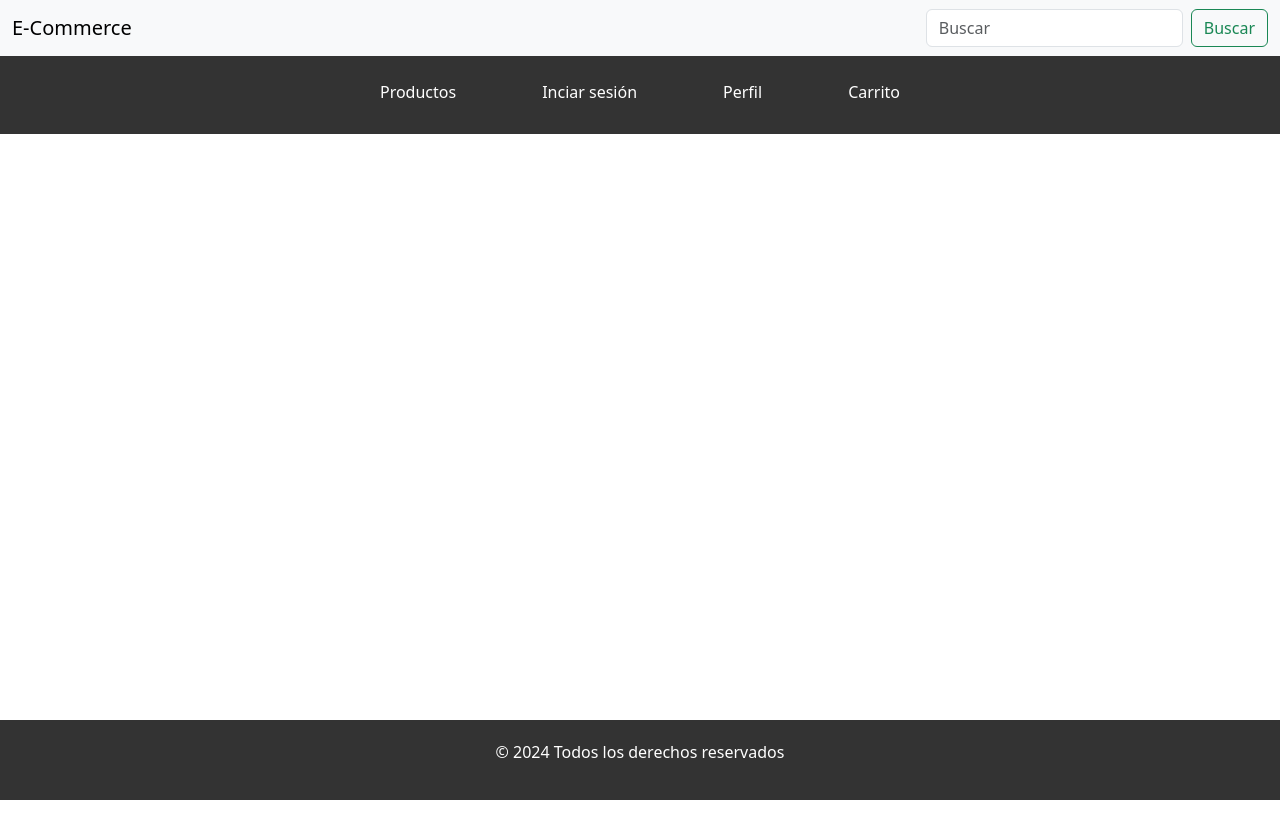
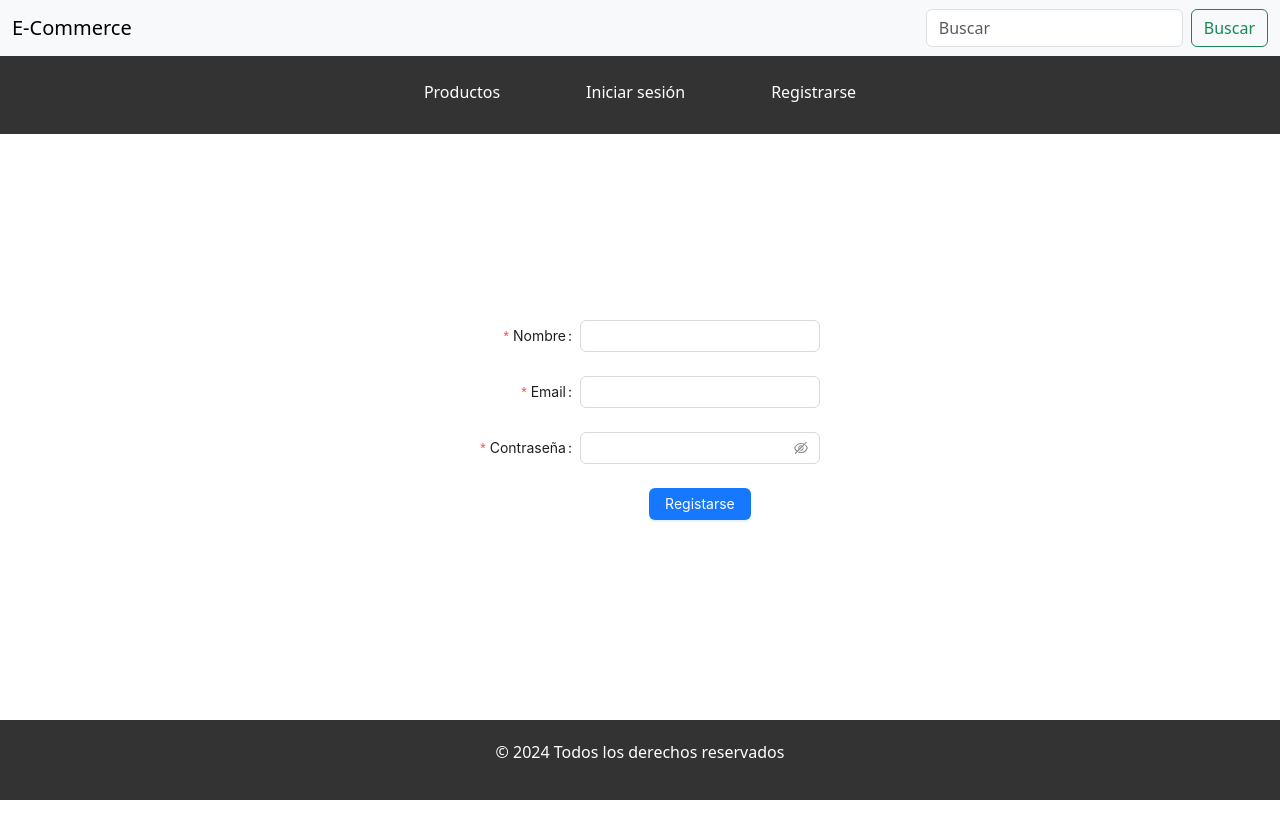
Before and after one commit to PatriciaAriasB/Ecommerce-React, a React (Vite) app: page /register in a window 1280 px wide. Shown: the top 838 px of the page. Before the commit the page ends 800 px from the top, so only its background shows below. Built offline with nearby package versions, Linux system fonts and the light colour scheme.

Commit message:
Añadiendo contenido a componentes

```diff
--- a/src/App.jsx
+++ b/src/App.jsx
@@ -4,9 +4,10 @@ import Footer from './components/Footer/Footer';
 import './App.css';
 import Products from "./components/Products/Products";
 import { ProductProvider } from "./context/ProductContext/ProductState";
-import {UserProvider } from "./context/UserContext/UserState";
+import { UserProvider } from "./context/UserContext/UserState";
 import Login from "./components/Login/Login";
 import Profile from "./components/Profile/Profile";
+import Register from "./components/Register/Register";
 
 
 const App = () => {
@@ -16,9 +17,10 @@ const App = () => {
                 <Router>
                     <Header />
                     <Routes>
-                        <Route path="/Login" element={<Login />} />
-                        <Route path="/Profile" element={<Profile />} />
-                        <Route path="/Products" element={<Products/>} />
+                        <Route path="/register" element={<Register/>} />
+                        <Route path="/login" element={<Login />} />
+                        <Route path="/profile" element={<Profile />} />
+                        <Route path="/products" element={<Products />} />
                     </Routes>
                 </Router>
                 <Footer />
--- a/src/components/Header/Header.jsx
+++ b/src/components/Header/Header.jsx
@@ -1,9 +1,15 @@
 import { useContext, useEffect } from "react";
-import { useNavigate } from "react-router-dom";
+import { Link, useNavigate } from "react-router-dom";
 import { UserContext } from "../../context/UserContext/UserState";
 import { ProductContext } from "../../context/ProductContext/ProductState";
 import './Header.scss';
 import 'bootstrap/scss/bootstrap.scss';
+
+//TODO: Descomentar cuando haga el carrito.
+// import {ShoppingCartOutlined} from "@ant-design/icons"
+// import { Badge } from "antd";
+
+//TODO: hacer componente logout y lógica, debe dirigirte a productos
 
 const Header = () => {
   const { token, } = useContext(UserContext);
@@ -18,7 +24,7 @@ const Header = () => {
     <header>
       <nav className="navbar primary-navbar navbar-expand-lg bg-body-tertiary fixed-top">
         <div className="container-fluid">
-          <a className="navbar-brand" href="#">E-Commerce</a>
+          <a className="navbar-brand" href="/">E-Commerce</a>
           <button className="navbar-toggler" type="button" data-bs-toggle="collapse" data-bs-target="#navbarNav" aria-controls="navbarNav" aria-expanded="false" aria-label="Toggle navigation">
             <span className="navbar-toggler-icon"></span>
           </button>
@@ -39,17 +45,39 @@ const Header = () => {
     <div id="navbarNav">
       <ul>
         <li>
-              <a href="/Products">Productos</a>
+          <Link to="/products">Productos</Link>
+        </li>
+
+        {token ? (
+          <>
+            <li>
+              <Link to="/profile">Perfil</Link>
             </li>
             <li>
-              <a href="/Login">Inciar sesión</a>
+              <button
+                onClick={() => {
+                  //logout();
+                  navigate("/login");
+                }}
+              >
+                Cerrar sesión
+              </button>
+            </li>
+            {/* <li>
+              <Link to="/Cart"> Carrito <Badge count={cart.length} size="small"><ShoppingCartOutlined /></Badge> /</Link>
+            </li> */}
+          </>
+        ) : (
+          <>
+            <li>
+              <Link to="/login">Iniciar sesión</Link>
             </li>
             <li>
-              <a href="/Profile">Perfil</a>
+              <Link to="/register">Registrarse</Link>
             </li>
-            <li>
-              <a href="/Cart">Carrito</a>
-            </li>
+          </>
+        )}
+
       </ul>
     </div>
   </div>
@@ -60,5 +88,4 @@ const Header = () => {
 };
 
 
-
 export default Header;
--- a/src/components/Login/Login.jsx
+++ b/src/components/Login/Login.jsx
@@ -17,6 +17,9 @@ const Login = () => {
       message: 'Hola'
     });
   };
+  const onFinishFailed = (errorInfo) => {
+    console.log('Failed:', errorInfo);
+  };
 
   return (
     <div className="login-container">
@@ -27,6 +30,7 @@ const Login = () => {
           remember: true,
         }}
         onFinish={onFinish}
+        onFinishFailed={onFinishFailed}
         autoComplete="on"
       >
         <Form.Item
--- a/src/components/Products/Products.scss
+++ b/src/components/Products/Products.scss
@@ -1,5 +1,6 @@
 /* Estructura principal */
 .products-container {
+  margin-top: 40px; /* Agregado un margen superior para separar del navbar */
   display: flex;
   flex-wrap: wrap;
   gap: 20px;
@@ -48,5 +49,6 @@
     .product-title {
       font-size: 18px;
       font-weight: bold;
-
-      }}}
+    }
+  }
+}
--- a/src/components/Profile/Profile.jsx
+++ b/src/components/Profile/Profile.jsx
@@ -7,15 +7,16 @@ const Profile = () => {
 
   useEffect(() => {
     getLoggedUserInfo();
-  }, [token]);
+  }, [getLoggedUserInfo, token]);
 
   if (!user) {
     return <Spin size="medium" />;
   }
+
   return (
     <div>
-      <p> {user.name}</p>
-      <p> {user.email}</p>
+      <p>{user.name}</p>
+      <p>{user.email}</p>
     </div>
   );
 };
--- a/src/components/Register/Register.jsx
+++ b/src/components/Register/Register.jsx
@@ -0,0 +1,65 @@
+import { useContext } from 'react';
+import { UserContext } from '../../context/UserContext/UserState';
+import { Button, Form, Input } from 'antd';
+import { useNavigate } from 'react-router-dom';
+import './Register.scss';
+
+const Register = () => {
+  const { register } = useContext(UserContext);
+  const navigate = useNavigate();
+
+  const onFinish = (values) => {
+    register(values);
+    navigate("/login");
+  };
+
+  const onFinishFailed = (errorInfo) => {
+    console.log("Failed:", errorInfo);
+  };
+
+  return (
+    <div className="container-register">
+      <Form
+        name="register"
+        labelCol={{ span: 8 }}
+        wrapperCol={{ span: 16 }}
+        initialValues={{ remember: true }}
+        onFinish={onFinish}
+        onFinishFailed={onFinishFailed}
+        autoComplete="on"
+      >
+        <Form.Item
+          label="Nombre"
+          name="name"
+          rules={[{ required: true, message: "Introduce tu nombre" }]}
+        >
+          <Input />
+        </Form.Item>
+
+        <Form.Item
+          label="Email"
+          name="email"
+          rules={[{ required: true, message: "Introduce tu email", type: 'email' }]}
+        >
+          <Input />
+        </Form.Item>
+
+        <Form.Item
+          label="Contraseña"
+          name="password"
+          rules={[{ required: true, message: "Introduce tu contraseña!" }]}
+        >
+          <Input.Password />
+        </Form.Item>
+
+        <Form.Item wrapperCol={{ offset: 8, span: 16 }}>
+          <Button type="primary" htmlType="submit">
+           Registarse
+          </Button>
+        </Form.Item>
+      </Form>
+    </div>
+  );
+};
+
+export default Register;
--- a/src/components/Register/Register.scss
+++ b/src/components/Register/Register.scss
@@ -0,0 +1,6 @@
+.container-register {
+    display: flex;
+    justify-content: center;
+    align-items: center;
+    height: 100vh;
+  }
```
Lines whose indentation alone changed are shown as unchanged.
